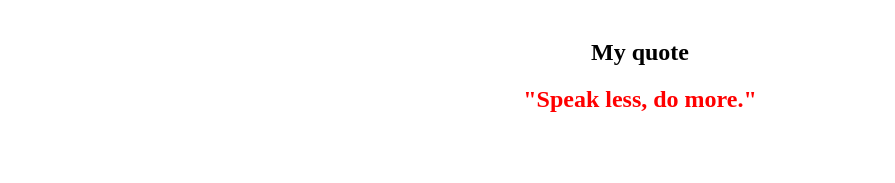
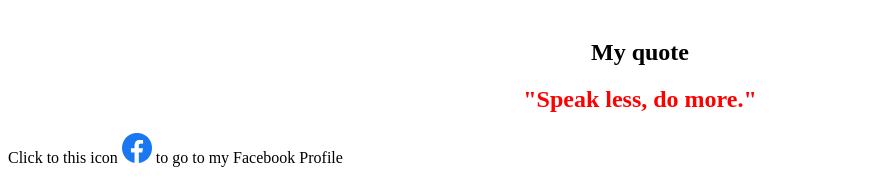
Before and after one commit to luishong000/Profile, a plain HTML site: page index.html in a window 1280 px wide. Shown: the part 859-1042 px from the top of the page, without its empty margins (0-895 px from the left). Before the commit the page ends 992 px from the top, so only its background shows below. Drawn offline with Linux system fonts and the light colour scheme.

Commit message:
Add files via upload

```diff
--- a/index.html
+++ b/index.html
@@ -31,5 +31,6 @@
     <h2>My quote </h2>
     <h2 style="color:red;">"Speak less, do more."</h2>
     </center>
+    <p>Click to this icon <a href="https://www.facebook.com/thanhhung.hong.1/"><img src="icon.png" alt="icon" width="30" height="30"></a>  to go to my Facebook Profile </p>
 </body>
 </html>
```
